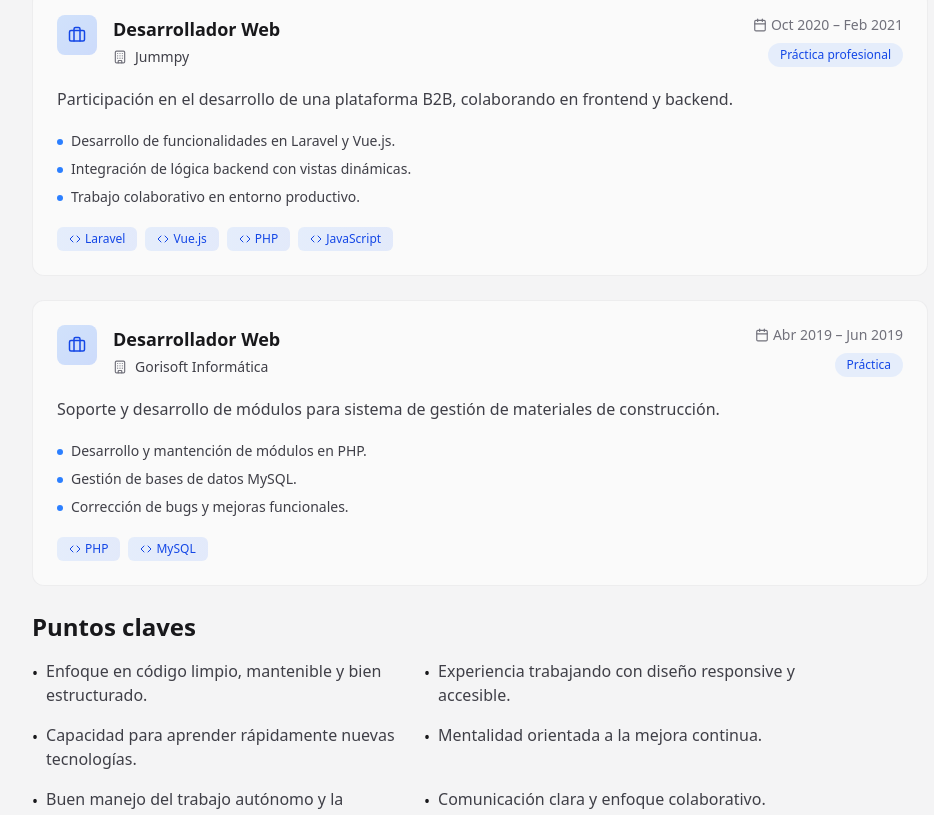
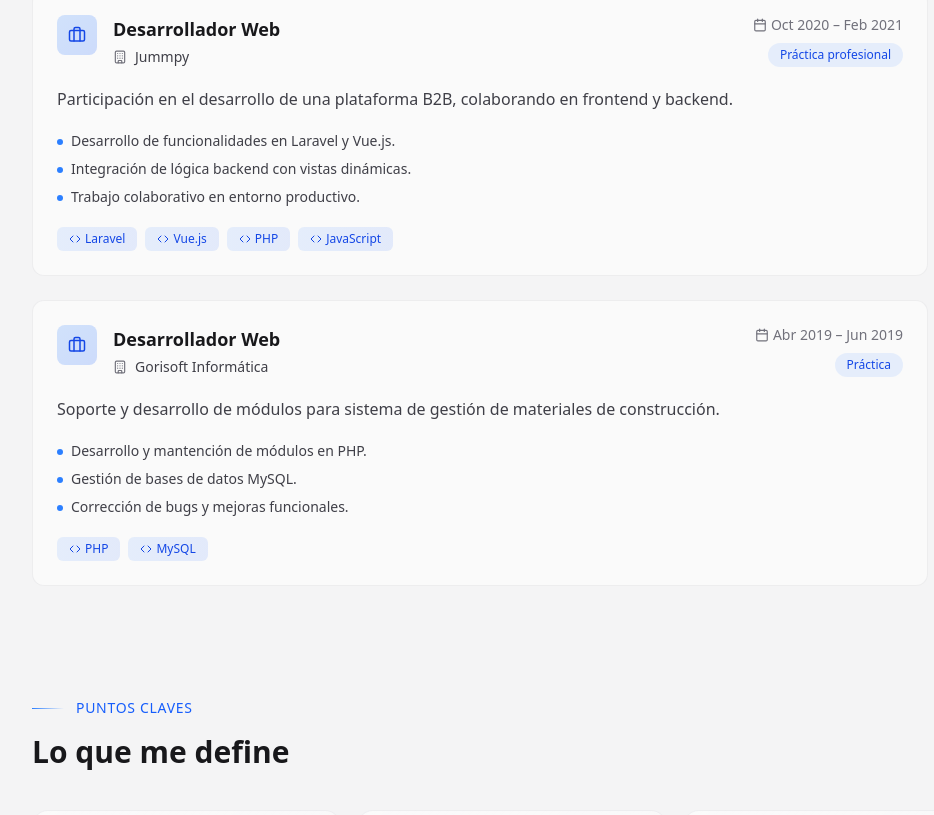
Before and after one commit to bsantanag95/proyecto_portafolio, a React (Vite) app: page /about in a window 1280 px wide. Shown: the part 1962-2777 px from the top of the page, without its empty margins (256-1190 px from the left). Built offline with nearby package versions, Linux system fonts and the light colour scheme.

Commit message:
feat(about): redesign highlights and tech stack sections

```diff
--- /dev/null
+++ b/src/config/techStackConfig.ts
@@ -0,0 +1,10 @@
+import { Code, Monitor, Database, Wrench, Globe, Layers } from "lucide-react";
+
+export const categoryIcons = {
+  frontend: Monitor,
+  backend: Code,
+  fullstack: Layers,
+  databases: Database,
+  languages: Globe,
+  tools: Wrench,
+};
--- /dev/null
+++ b/src/data/techStack.ts
@@ -0,0 +1,8 @@
+export const techStack = {
+  frontend: ["React", "Vue.js", "HTML5", "CSS", "Tailwind CSS"],
+  backend: ["Laravel", "Node.js"],
+  fullstack: ["Livewire"],
+  databases: ["MySQL", "PostgreSQL"],
+  languages: ["PHP", "JavaScript", "TypeScript", "C#", "Java"],
+  tools: ["Git", "Docker"],
+} as const;
--- a/src/i18n/en.ts
+++ b/src/i18n/en.ts
@@ -48,7 +48,12 @@ export const en = {
     introduction: "Introduction",
 
     //TECH STACK
-    techStack: "Tech Stack",
+    techStack: "Tech stack",
+    techStackDescription:
+      "Technologies and tools I use to build digital solutions",
+    database: "Database",
+    tools: "Tools",
+    languages: "Languages",
 
     //SUMMARY
     summaryTitle: "Summary",
@@ -81,14 +86,15 @@ export const en = {
 
     //HIGHLIGHTS
     highlights: [
-      "Strong focus on clean, maintainable, and well-structured code.",
-      "Experience building responsive and accessible interfaces.",
-      "Fast learner with adaptability to new technologies.",
-      "Continuous improvement mindset.",
-      "Comfortable working autonomously with technical responsibility.",
-      "Clear communication and collaborative approach.",
+      "I prioritize clean, maintainable code, always thinking about how other developers can understand and scale it.",
+      "I design responsive and accessible interfaces, paying close attention to user experience across different devices and contexts.",
+      "I learn new tools and technologies autonomously when the project requires it.",
+      "I focus on continuous improvement, iterating on both code and design rather than aiming for rigid, final solutions.",
+      "I work with technical responsibility, managing my time and tasks effectively in autonomous work environments.",
+      "I value clear communication and a collaborative approach to building better products.",
     ],
     highlightsTitle: "Key Highlights",
+    highlightsSubtitle: "What defines me",
 
     //EDUCATION
     education: {
--- a/src/i18n/es.ts
+++ b/src/i18n/es.ts
@@ -47,6 +47,11 @@ export const es = {
 
     //TECH STACK
     techStack: "Stack tecnológico",
+    techStackDescription:
+      "Tecnologías y herramientas que utilizo para construir soluciones digitales",
+    database: "Base de datos",
+    tools: "Herramientas",
+    languages: "Lenguajes",
 
     //SUMMARY
     summaryTitle: "Resumen",
@@ -69,22 +74,23 @@ export const es = {
       "Soy desarrollador web con un fuerte enfoque en frontend utilizando React. Me gusta construir interfaces claras, accesibles y fáciles de mantener, y también estoy abierto a oportunidades que involucren trabajo en backend con Laravel.",
 
     summaryFocus:
-      "Trabajo con arquitecturas de componentes, manejo de estado y animaciones sutiles, siempre enfocado en mejorar la experiencia de usuario y mantener un código de calidad.6",
+      "Trabajo con arquitecturas de componentes, manejo de estado y animaciones sutiles, siempre enfocado en mejorar la experiencia de usuario y mantener un código de calidad.",
 
     summaryBridge:
       "En las secciones siguientes puedes ver cómo aplico estos principios en proyectos reales y experiencias prácticas.",
 
     //HIGHLIGHTS
     highlights: [
-      "Enfoque en código limpio, mantenible y bien estructurado.",
-      "Experiencia trabajando con diseño responsive y accesible.",
-      "Capacidad para aprender rápidamente nuevas tecnologías.",
-      "Mentalidad orientada a la mejora continua.",
-      "Buen manejo del trabajo autónomo y la responsabilidad técnica.",
-      "Comunicación clara y enfoque colaborativo.",
+      "Priorizo código claro y mantenible, pensando siempre en que otros desarrolladores puedan entenderlo y escalarlo.",
+      "Diseño interfaces responsive y accesibles, cuidando la experiencia del usuario en distintos dispositivos y contextos.",
+      "Aprendo nuevas herramientas y tecnologías de forma autónoma cuando el proyecto lo requiere.",
+      "Me enfoco en mejorar de manera continua, iterando sobre el código y el diseño en lugar de buscar soluciones rígidas.",
+      "Trabajo con responsabilidad técnica, gestionando bien mi tiempo y mis tareas en entornos de trabajo autónomos.",
+      "Valoro la comunicación clara y el trabajo colaborativo para construir mejores productos.",
     ],
 
     highlightsTitle: "Puntos claves",
+    highlightsSubtitle: "Lo que me define",
 
     //EDUCATION
     education: {
--- a/src/pages/About/Highlights.tsx
+++ b/src/pages/About/Highlights.tsx
@@ -1,41 +1,82 @@
 import AnimatedSection from "../../components/Animations/AnimatedSection";
 import { useLanguage } from "../../hooks/useLanguage";
+import {
+  Star,
+  Zap,
+  Target,
+  TrendingUp,
+  CheckCircle,
+  Sparkles,
+} from "lucide-react";
 
 function Highlights() {
   const { t } = useLanguage();
 
+  // Iconos para cada highlight
+  const highlightIcons = [
+    <Star className="h-5 w-5" />,
+    <Zap className="h-5 w-5" />,
+    <Target className="h-5 w-5" />,
+    <TrendingUp className="h-5 w-5" />,
+    <CheckCircle className="h-5 w-5" />,
+    <Sparkles className="h-5 w-5" />,
+  ];
+
   return (
-    <section className="max-w-3xl space-y-4">
-      <h2 className="text-xl sm:text-2xl font-semibold">
-        {t.about.highlightsTitle}
-      </h2>
-      <ul
-        className="
-          grid grid-cols-1 sm:grid-cols-2
-          gap-3 sm:gap-4
-        "
-      >
-        {t.about.highlights.map((item: string) => (
-          <AnimatedSection key={item} delay={0.1}>
-            <li
-              key={item}
-              className="
-              flex items-start gap-2
-              text-sm sm:text-base
-              text-zinc-700 dark:text-zinc-300
-            "
-            >
-              <span
-                aria-hidden
-                className="mt-0.5 text-zinc-900 dark:text-zinc-100"
-              >
-                •
-              </span>
-              <span>{item}</span>
-            </li>
+    <section
+      className="max-w-5xl space-y-10 mt-20"
+      aria-label={t.about.highlightsTitle}
+    >
+      {/* Header estilizado */}
+      <div className="space-y-4">
+        <div className="inline-flex items-center gap-3">
+          <div className="h-px w-8 bg-linear-to-r from-blue-500 to-transparent" />
+          <span className="text-sm font-medium uppercase tracking-wider text-blue-600 dark:text-blue-400">
+            {t.about.highlightsTitle}
+          </span>
+        </div>
+        <h2 className="text-3xl font-bold text-zinc-900 dark:text-zinc-100">
+          {t.about.highlightsSubtitle}
+        </h2>
+      </div>
+
+      {/* Grid de highlights */}
+      <div className="grid grid-cols-1 md:grid-cols-2 lg:grid-cols-3 gap-4">
+        {t.about.highlights.map((item: string, index: number) => (
+          <AnimatedSection key={item} delay={index * 0.05}>
+            <div className="group relative h-full">
+              {/* Tarjeta principal */}
+              <div className="h-full p-5 rounded-2xl bg-linear-to-br from-white/60 to-white/30 border border-zinc-200/50 transition-all duration-500 hover:border-blue-300/50 hover:shadow-lg hover:-translate-y-0.5 dark:from-zinc-900/40 dark:to-zinc-800/30 dark:border-zinc-700/50 dark:hover:border-blue-500/30">
+                {/* Fondo decorativo en hover */}
+                <div className="absolute -inset-1 rounded-2xl bg-linear-to-r from-blue-500/5 to-purple-500/5 opacity-0 group-hover:opacity-100 transition-opacity duration-500" />
+
+                <div className="relative">
+                  {/* Icono decorativo */}
+                  <div className="mb-4 inline-flex h-12 w-12 items-center justify-center rounded-xl bg-linear-to-br from-blue-500/20 to-blue-600/20 text-blue-700 transition-transform duration-300 group-hover:scale-110 dark:text-blue-400">
+                    {highlightIcons[index % highlightIcons.length]}
+                  </div>
+
+                  {/* Número decorativo */}
+                  <div className="absolute right-4 top-0 text-6xl font-black text-zinc-900/5 dark:text-zinc-100/5 leading-none">
+                    {index + 1}
+                  </div>
+
+                  {/* Texto del highlight */}
+                  <p className="text-base font-medium text-zinc-800 dark:text-zinc-200 leading-relaxed">
+                    {item}
+                  </p>
+
+                  {/* Línea decorativa inferior */}
+                  <div className="mt-4 h-0.5 w-8 bg-linear-to-r from-blue-400/50 to-purple-400/50 transition-all duration-500 group-hover:w-full" />
+                </div>
+              </div>
+
+              {/* Efecto de brillo en hover */}
+              <div className="absolute -inset-1 rounded-2xl bg-linear-to-r from-blue-500/10 to-purple-500/10 blur-xl opacity-0 group-hover:opacity-20 transition-opacity duration-500 -z-10" />
+            </div>
           </AnimatedSection>
         ))}
-      </ul>
+      </div>
     </section>
   );
 }
```
Also changed, not shown: src/pages/About/Techstack.tsx (+73 -29 lines).
